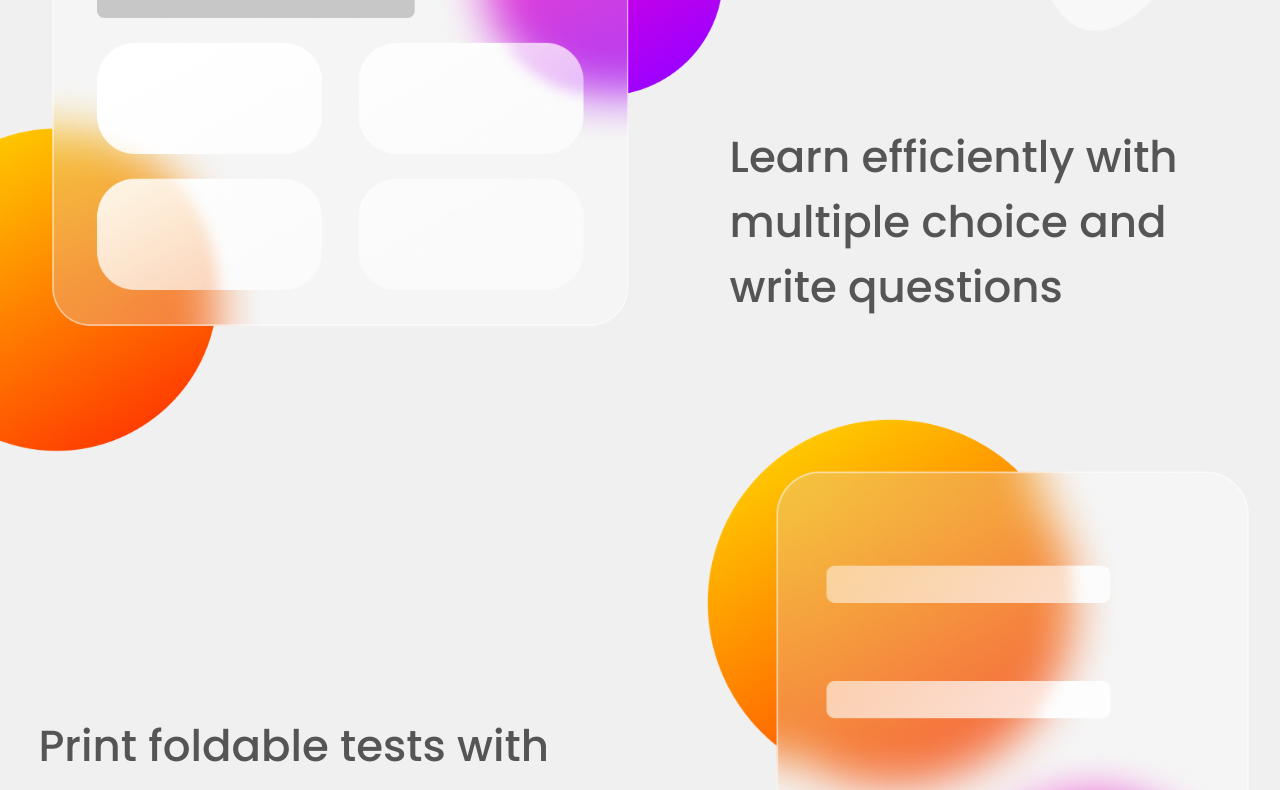
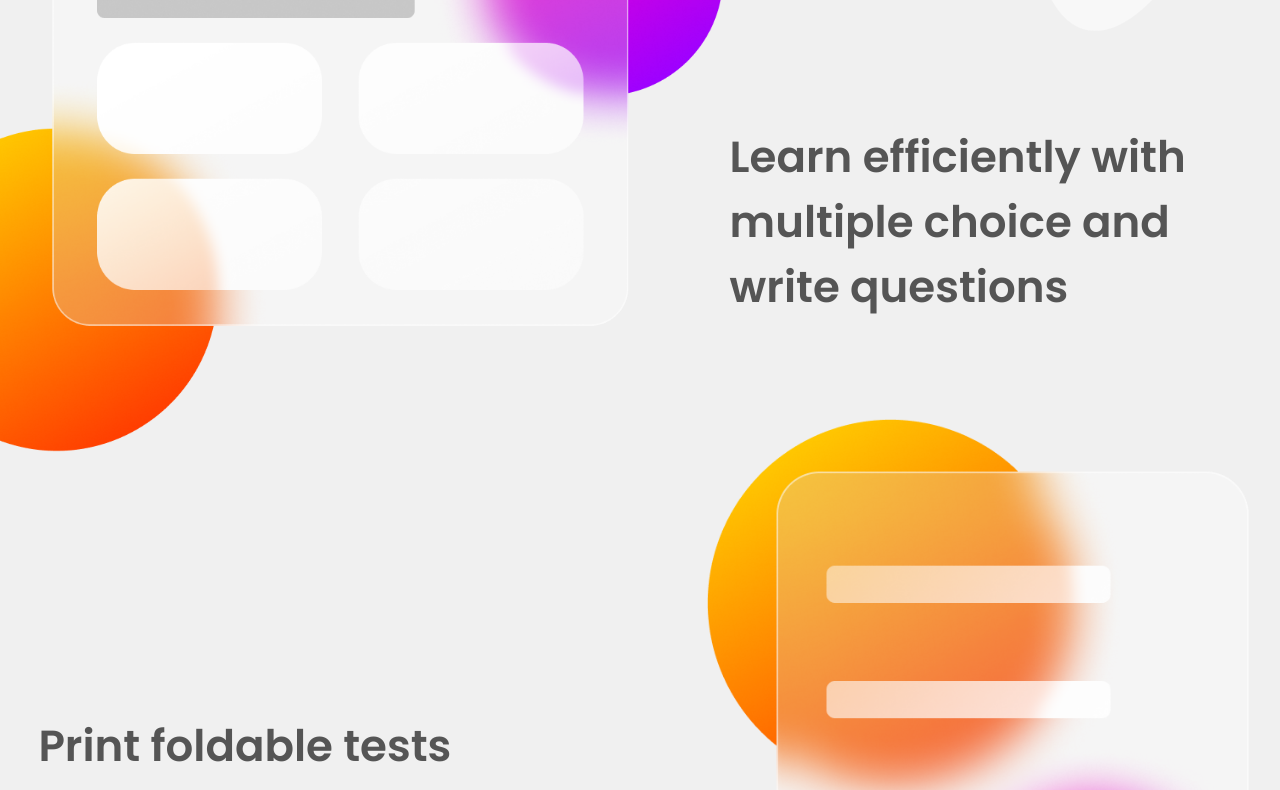
Before and after one commit to fishsticks89/nooglia, a SvelteKit app: page / in a window 1280 px wide. Shown: the part 880-1670 px from the top of the page. Built offline with nearby package versions, Linux system fonts and the light colour scheme; no server answers.

Commit message:
i dont care

```diff
--- a/src/routes/+page.svelte
+++ b/src/routes/+page.svelte
@@ -60,7 +60,7 @@
 		font-weight: normal;
 	}
 	h4 {
-		font-family: "PoppinsMed", sans-serif;
+		font-family: "PoppinsSemi", sans-serif;
 	}
 	.sign-up-button-img {
 		width: 100%;
```
